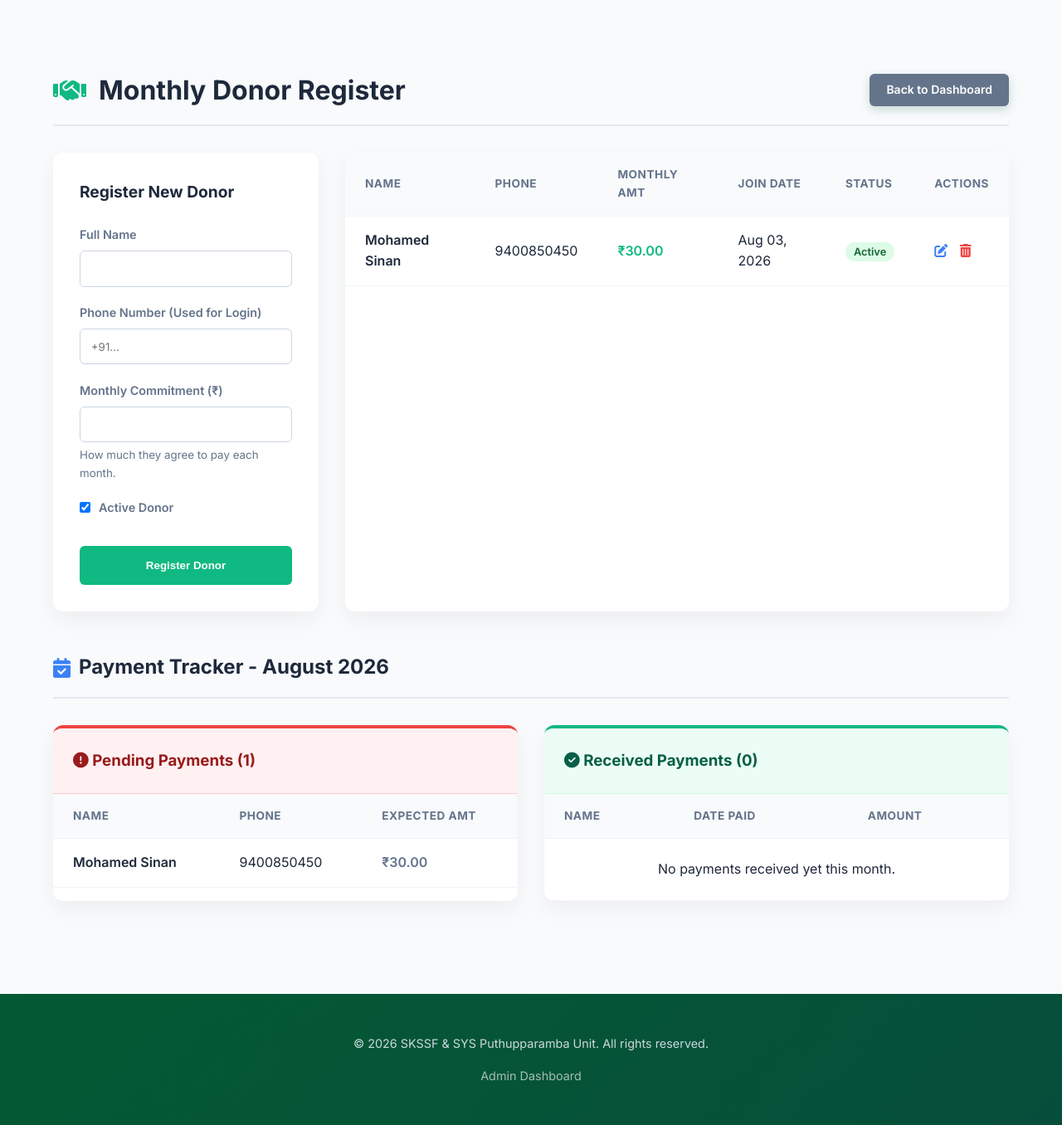
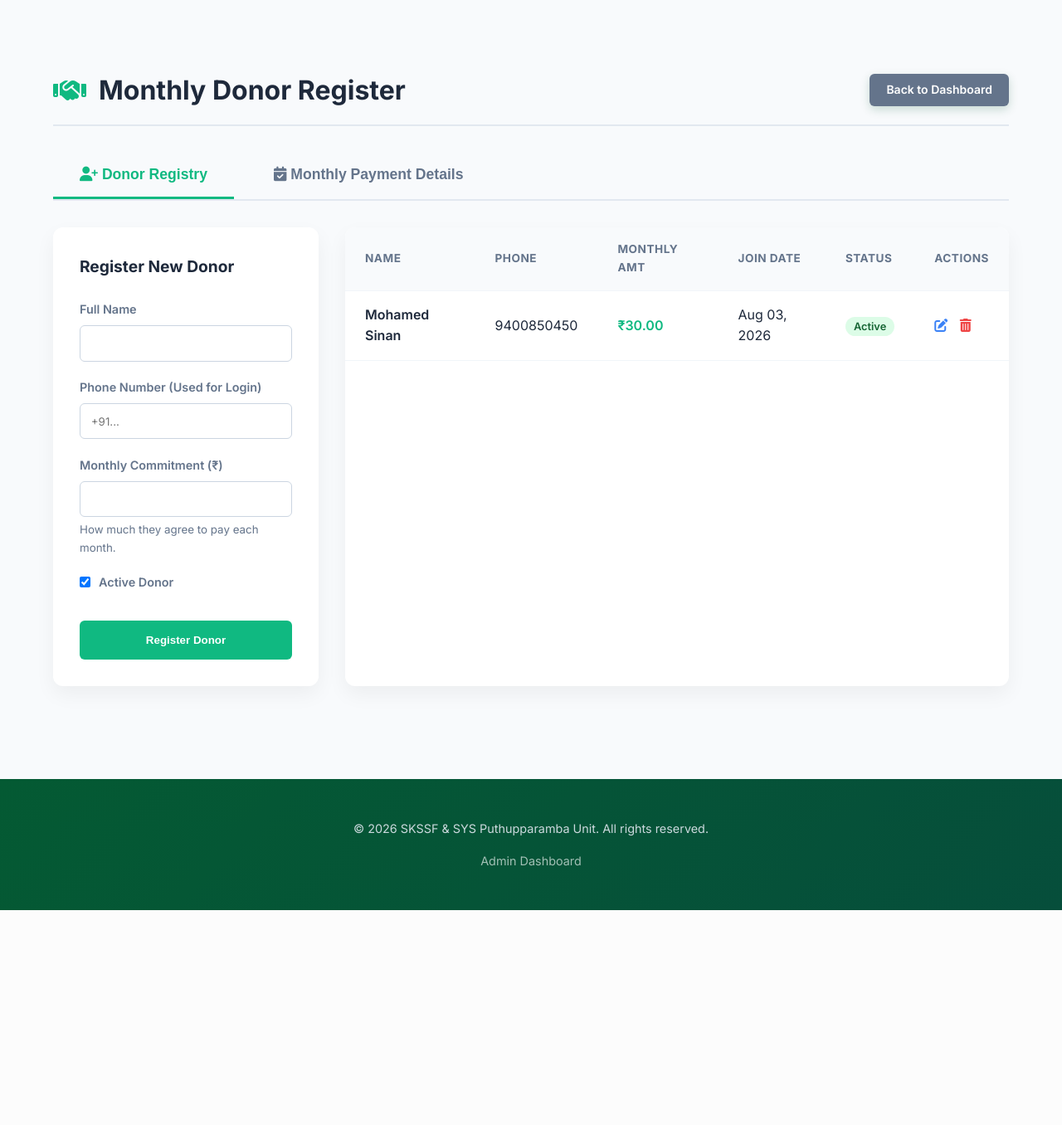
Before and after one commit to sinan-prvt/Islamic_Center, a Django app: page /manage/monthly-donors/ in a window 1280 px wide. Shown: the part 204-1560 px from the top of the page at 83% size. After the commit the page ends 1301 px from the top, so only its background shows below. Run offline with Django 5.2, Linux system fonts and the light colour scheme; a user stored in the database is signed in; data comes from the database, SQL or seed files in the repository; data that the repository does not hold is empty.

Commit message:
Add tabs to Monthly Donors page

```diff
--- a/templates/manage_monthly_donors.html
+++ b/templates/manage_monthly_donors.html
@@ -23,6 +23,15 @@
     .btn-submit { width: 100%; padding: 1rem; background: #10b981; color: white; border: none; border-radius: 6px; font-weight: 700; cursor: pointer; margin-top: 1rem; transition: background 0.3s; }
     .btn-submit:hover { background: #059669; }
     .alert { padding: 1rem; background: #dcfce7; color: #166534; border-radius: 8px; margin-bottom: 2rem; }
+
+    /* Tabs CSS */
+    .tabs-nav { display: flex; gap: 1rem; border-bottom: 2px solid #e2e8f0; margin-bottom: 2rem; }
+    .tab-btn { padding: 1rem 2rem; background: none; border: none; font-size: 1.1rem; font-weight: 700; color: var(--text-muted); cursor: pointer; border-bottom: 3px solid transparent; transition: all 0.3s; }
+    .tab-btn:hover { color: var(--primary); }
+    .tab-btn.active { color: #10b981; border-bottom-color: #10b981; }
+    .tab-content { display: none; }
+    .tab-content.active { display: block; animation: fadeIn 0.4s; }
+    @keyframes fadeIn { from { opacity: 0; transform: translateY(10px); } to { opacity: 1; transform: translateY(0); } }
 </style>
 
 <div class="manage-section">
@@ -39,8 +48,14 @@
         {% endfor %}
         {% endif %}
 
-        <div class="layout-grid">
-            <div class="form-card">
+        <div class="tabs-nav">
+            <button class="tab-btn active" onclick="switchTab('registry', this)"><i class="fas fa-user-plus"></i> Donor Registry</button>
+            <button class="tab-btn" onclick="switchTab('tracker', this)"><i class="fas fa-calendar-check"></i> Monthly Payment Details</button>
+        </div>
+
+        <div id="registry" class="tab-content active">
+            <div class="layout-grid">
+                <div class="form-card">
                 <h2>Register New Donor</h2>
                 <form method="POST">
                     {% csrf_token %}
@@ -95,9 +110,10 @@
                     </tbody>
                 </table>
             </div>
+            </div>
         </div>
 
-        <div style="margin-top: 3rem;">
+        <div id="tracker" class="tab-content">
             <div class="manage-header">
                 <h2 style="font-size: 1.5rem; color: var(--text-main); display: flex; align-items: center; gap: 10px;">
                     <i class="fas fa-calendar-check" style="color: #3b82f6;"></i> Payment Tracker - {{ month_name }}
@@ -159,8 +175,19 @@
                     </table>
                 </div>
             </div>
+            </div>
         </div>
 
     </div>
 </div>
+
+<script>
+    function switchTab(tabId, element) {
+        document.querySelectorAll('.tab-btn').forEach(btn => btn.classList.remove('active'));
+        document.querySelectorAll('.tab-content').forEach(content => content.classList.remove('active'));
+
+        element.classList.add('active');
+        document.getElementById(tabId).classList.add('active');
+    }
+</script>
 {% endblock %}
```
